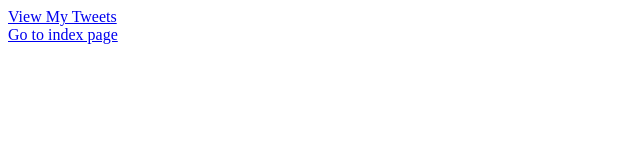
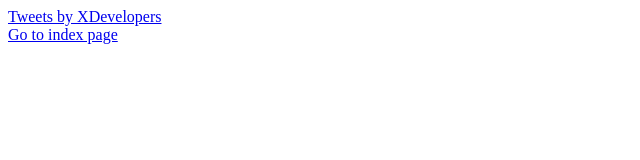
Before and after one commit to NonsoTheTechGuy/My_First_Portfolio, a plain HTML site: page html_basic/tweets.html in a window 1280 px wide. Shown: the full height of the page, 0-640 px from the left. Drawn offline with Linux system fonts and the light colour scheme.

Commit message:
Added Links to the webpage.

```diff
--- a/html_basic/tweets.html
+++ b/html_basic/tweets.html
@@ -6,7 +6,9 @@
     <title>My First Porfolio</title>
 </head>
 <body>
-    <a href="https://x.com/NotByMight__/status/1939848276502880350">View My Tweets</a><br>
+    <!-- <a href="https://x.com/NotByMight__/status/1939848276502880350">View My Tweets</a><br> -->
+
+    <a class="twitter-timeline" href="https://twitter.com/XDevelopers?ref_src=twsrc%5Etfw">Tweets by XDevelopers</a> <script async src="https://platform.twitter.com/widgets.js" charset="utf-8"></script><br>
     <a href="index.html">Go to index page</a>
 </body>
 </html>
```
